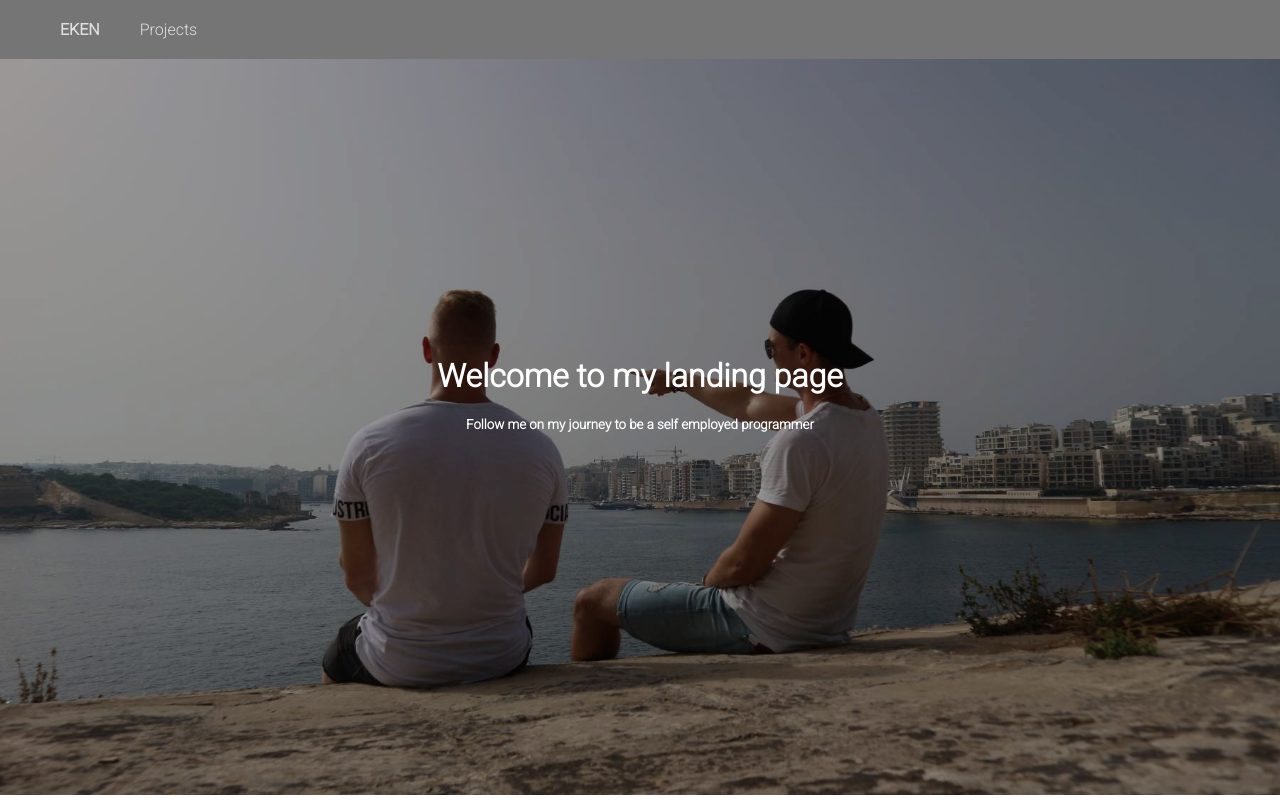
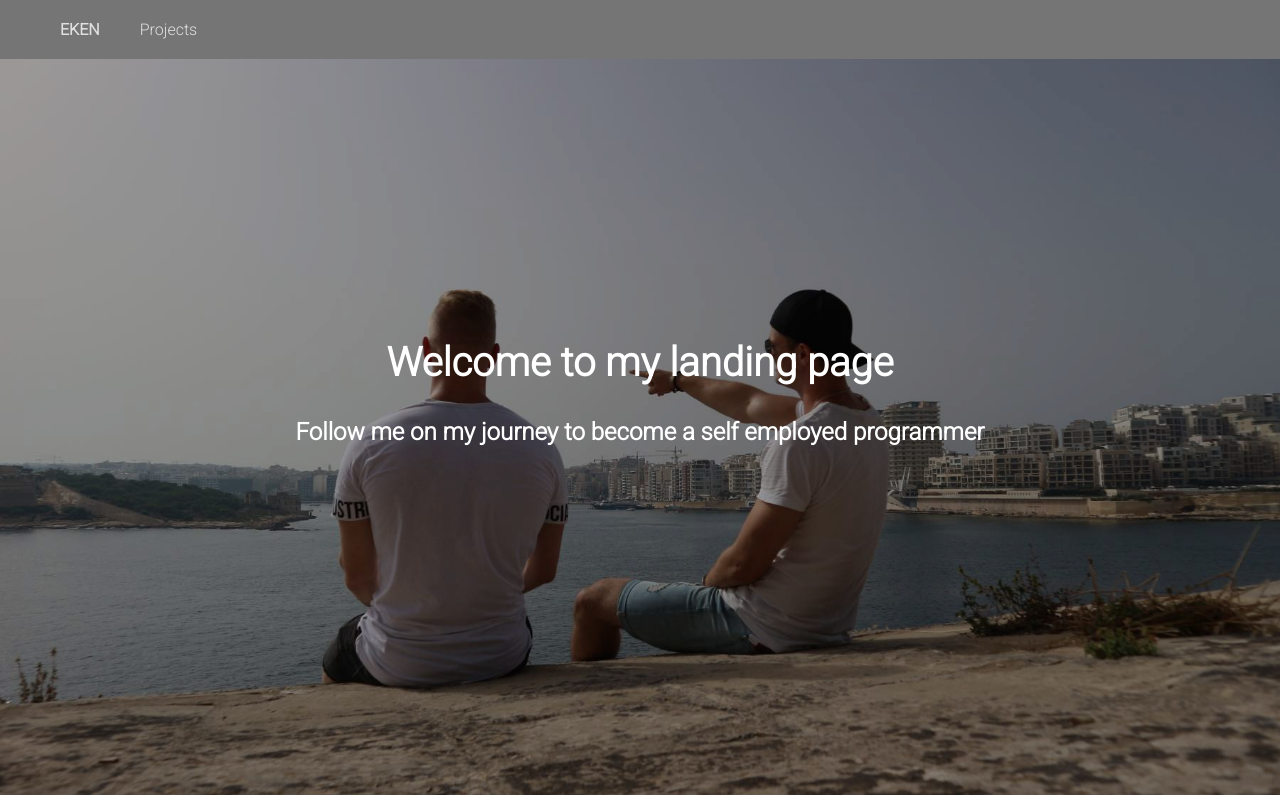
Before and after one commit to viktorlinus/landing-page, a React (Create React App) app: page / in a window 1280 px wide. Built offline with nearby package versions, Linux system fonts and the light colour scheme; a web font is replaced by a local one.

Commit message:
starting work on introduction component

```diff
--- a/src/components/Intro/Intro.css
+++ b/src/components/Intro/Intro.css
@@ -36,3 +36,11 @@
 .textVit {
 	color: white;
 }
+
+.titleText {
+	font-size: 2.5rem;
+}
+
+.underText {
+	font-size: 1.5rem;
+}
--- a/src/components/Intro/Intro.js
+++ b/src/components/Intro/Intro.js
@@ -6,8 +6,8 @@ const Intro = () => {
 	    	<div className="mask">
 	    		<div className="container">
 	    			<div className="textVit">
-	    				<h1>Welcome to my landing page</h1>
-	    				<h5>Follow me on my journey to be a self employed programmer</h5>
+	    				<h1 className="titleText">Welcome to my landing page</h1>
+	    				<h4 className="underText">Follow me on my journey to become a self employed programmer</h4>
 	    			</div>
 	    		</div>
 	    	</div>
```
Also changed, not shown: src/components/Introduction/Introduction.css (added), src/components/Introduction/Introduction.js (added).
